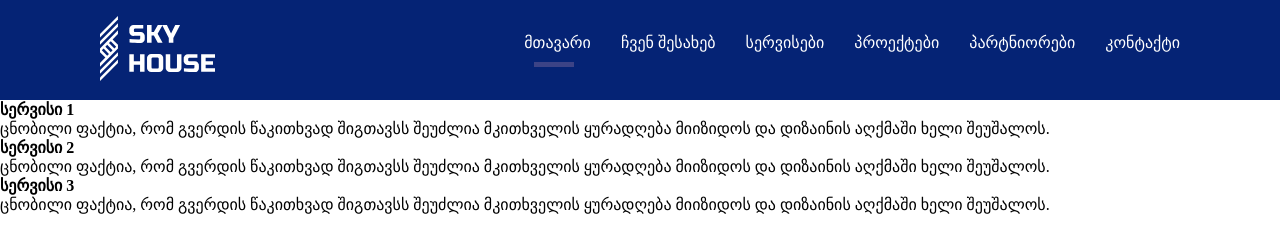
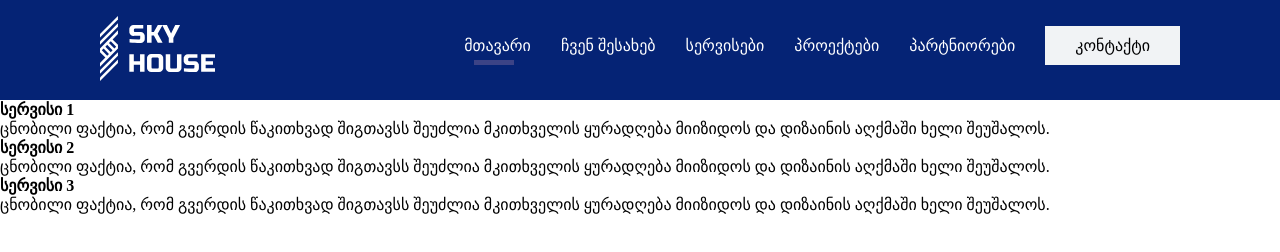
Before and after one commit to khido6/lesson-8, a plain HTML site: page index.html in a window 1280 px wide. Drawn offline with Linux system fonts and the light colour scheme.

Commit message:
kontaqtis backgroundi

```diff
--- a/style.css
+++ b/style.css
@@ -32,5 +32,11 @@ nav,nav ul,nav li{
     width: 40px;
     height: 5px;
     margin-left: 10px;
-    margin-top: 10px;
+    margin-top: 5px;
 }
+.contact{
+    background-color: rgb(241, 243, 245);
+    color: rgb(0, 0, 2);
+    padding: 10px 30px;
+    margin-top: -10px;
+}
```
